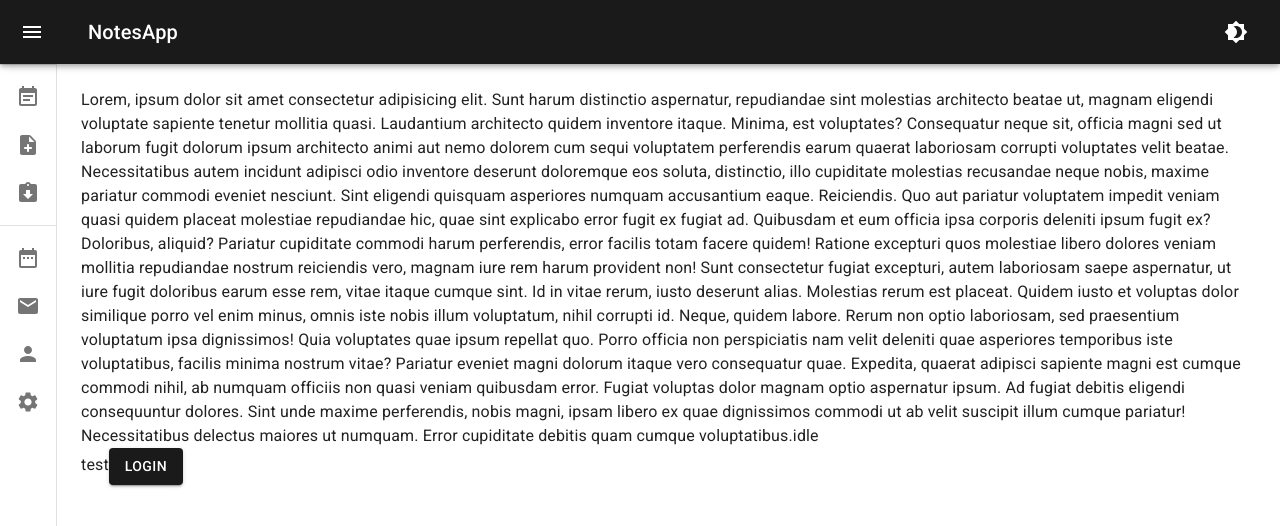
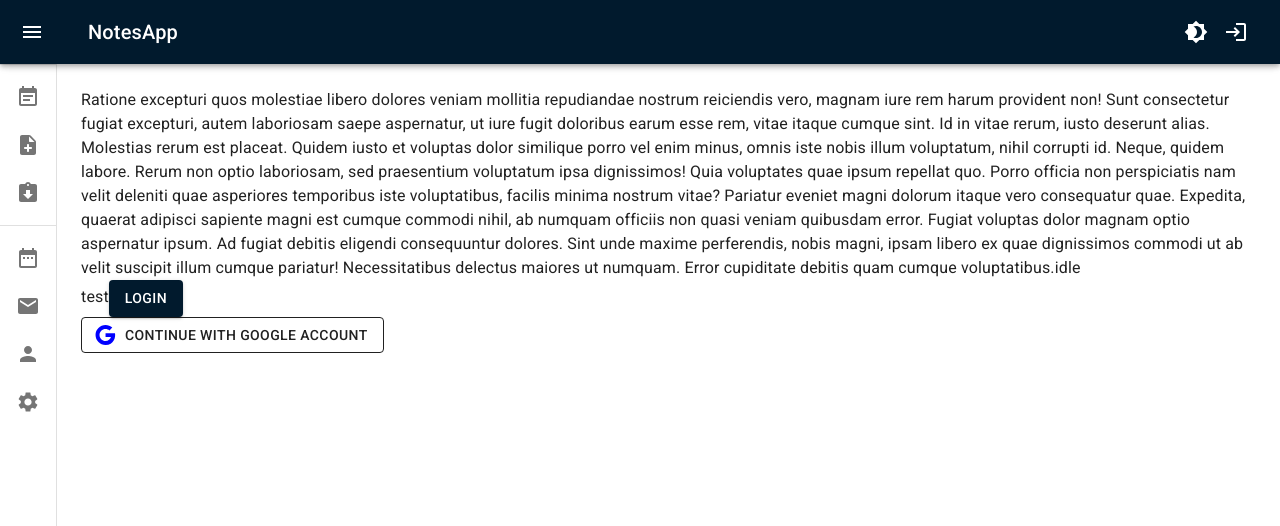
Before and after one commit to motakjan/NotesApp, a React (Create React App) app in the folder client/: page /login in a window 1280 px wide. Shown: the top 526 px of the page. Built offline with nearby package versions, Linux system fonts and the light colour scheme.

Commit message:
created basic themes and added loginwith button

```diff
--- a/client/src/App.tsx
+++ b/client/src/App.tsx
@@ -1,5 +1,7 @@
 import Box from '@mui/material/Box';
 import { Authentication } from './pages/Authentication';
+import GoogleIcon from '@mui/icons-material/Google';
+import { LoginWithButton } from './components/UI/LoginWithButton/LoginWithButton';
 
 export const App: React.FC = () => (
     <Box
@@ -7,39 +9,31 @@ export const App: React.FC = () => (
             width: '100%',
         }}
     >
-        Lorem, ipsum dolor sit amet consectetur adipisicing elit. Sunt harum
-        distinctio aspernatur, repudiandae sint molestias architecto beatae ut,
-        magnam eligendi voluptate sapiente tenetur mollitia quasi. Laudantium
-        architecto quidem inventore itaque. Minima, est voluptates? Consequatur
-        neque sit, officia magni sed ut laborum fugit dolorum ipsum architecto
-        animi aut nemo dolorem cum sequi voluptatem perferendis earum quaerat
-        laboriosam corrupti voluptates velit beatae. Necessitatibus autem
-        incidunt adipisci odio inventore deserunt doloremque eos soluta,
-        distinctio, illo cupiditate molestias recusandae neque nobis, maxime
-        pariatur commodi eveniet nesciunt. Sint eligendi quisquam asperiores
-        numquam accusantium eaque. Reiciendis. Quo aut pariatur voluptatem
-        impedit veniam quasi quidem placeat molestiae repudiandae hic, quae sint
-        explicabo error fugit ex fugiat ad. Quibusdam et eum officia ipsa
-        corporis deleniti ipsum fugit ex? Doloribus, aliquid? Pariatur
-        cupiditate commodi harum perferendis, error facilis totam facere quidem!
-        Ratione excepturi quos molestiae libero dolores veniam mollitia
-        repudiandae nostrum reiciendis vero, magnam iure rem harum provident
-        non! Sunt consectetur fugiat excepturi, autem laboriosam saepe
-        aspernatur, ut iure fugit doloribus earum esse rem, vitae itaque cumque
-        sint. Id in vitae rerum, iusto deserunt alias. Molestias rerum est
-        placeat. Quidem iusto et voluptas dolor similique porro vel enim minus,
-        omnis iste nobis illum voluptatum, nihil corrupti id. Neque, quidem
-        labore. Rerum non optio laboriosam, sed praesentium voluptatum ipsa
-        dignissimos! Quia voluptates quae ipsum repellat quo. Porro officia non
-        perspiciatis nam velit deleniti quae asperiores temporibus iste
-        voluptatibus, facilis minima nostrum vitae? Pariatur eveniet magni
-        dolorum itaque vero consequatur quae. Expedita, quaerat adipisci
-        sapiente magni est cumque commodi nihil, ab numquam officiis non quasi
-        veniam quibusdam error. Fugiat voluptas dolor magnam optio aspernatur
-        ipsum. Ad fugiat debitis eligendi consequuntur dolores. Sint unde maxime
-        perferendis, nobis magni, ipsam libero ex quae dignissimos commodi ut ab
-        velit suscipit illum cumque pariatur! Necessitatibus delectus maiores ut
-        numquam. Error cupiditate debitis quam cumque voluptatibus.
+            Ratione excepturi quos molestiae libero dolores veniam mollitia
+            repudiandae nostrum reiciendis vero, magnam iure rem harum provident
+            non! Sunt consectetur fugiat excepturi, autem laboriosam saepe
+            aspernatur, ut iure fugit doloribus earum esse rem, vitae itaque
+            cumque sint. Id in vitae rerum, iusto deserunt alias. Molestias
+            rerum est placeat. Quidem iusto et voluptas dolor similique porro
+            vel enim minus, omnis iste nobis illum voluptatum, nihil corrupti
+            id. Neque, quidem labore. Rerum non optio laboriosam, sed
+            praesentium voluptatum ipsa dignissimos! Quia voluptates quae ipsum
+            repellat quo. Porro officia non perspiciatis nam velit deleniti quae
+            asperiores temporibus iste voluptatibus, facilis minima nostrum
+            vitae? Pariatur eveniet magni dolorum itaque vero consequatur quae.
+            Expedita, quaerat adipisci sapiente magni est cumque commodi nihil,
+            ab numquam officiis non quasi veniam quibusdam error. Fugiat
+            voluptas dolor magnam optio aspernatur ipsum. Ad fugiat debitis
+            eligendi consequuntur dolores. Sint unde maxime perferendis, nobis
+            magni, ipsam libero ex quae dignissimos commodi ut ab velit suscipit
+            illum cumque pariatur! Necessitatibus delectus maiores ut numquam.
+            Error cupiditate debitis quam cumque voluptatibus.
         <Authentication />
+        <LoginWithButton
+            icon={ <GoogleIcon /> }
+            text="Continue with Google account"
+            type="google"
+            color="blue"
+        />
     </Box>
 );
--- a/client/src/assets/theme.ts
+++ b/client/src/assets/theme.ts
@@ -3,34 +3,32 @@ import { PaletteMode } from '@mui/material';
 export const getCurrentTheme = (mode: PaletteMode) => ({
     palette: {
         mode,
-        ...mode === 'light'
+        ...(mode === 'light'
             ? {
                 primary: {
-                    light: '#393939',
-                    main: '#1a1a1a',
-                    dark: 'rgba(255,12,61,0.86)',
-                    contrastText: '#fff',
+                    main: '#011a2d',
+                    dark: '#062843',
                 },
                 secondary: {
-                    light: 'rgba(255,45,88,0.86)',
-                    main: 'rgba(255,12,61,0.86)',
-                    dark: '#b71a25',
-                    contrastText: '#000',
+                    main: '#FFB500',
+                    dark: '#ffc83e',
+                    light: '#f9c049',
                 },
             }
             : {
                 primary: {
-                    light: '#393939',
-                    main: '#1a1a1a',
-                    dark: 'rgba(255,12,61,0.86)',
-                    contrastText: '#fff',
+                    main: '#011a2d',
+                    dark: '#062843',
                 },
                 secondary: {
-                    light: 'rgba(255,45,88,0.86)',
-                    main: 'rgba(255,12,61,0.86)',
-                    dark: '#b71a25',
-                    contrastText: '#000',
+                    main: '#FFB500',
+                    dark: '#ffc83e',
+                    light: '#f9c049',
                 },
-            },
+                background: {
+                    default: '#091c2b',
+                    paper: '#00101c',
+                },
+            }),
     },
 });
--- a/client/src/components/Layout/Layout.tsx
+++ b/client/src/components/Layout/Layout.tsx
@@ -2,6 +2,7 @@ import { ThemeProvider } from '@emotion/react';
 import { createTheme, CssBaseline, Tooltip } from '@mui/material';
 import { getCurrentTheme } from '../../assets/theme';
 import { useColorMode } from '../../context/ColorModeContext';
+import React, { useState } from 'react';
 import Box from '@mui/material/Box';
 import Toolbar from '@mui/material/Toolbar';
 import List from '@mui/material/List';
@@ -24,13 +25,15 @@ import SettingsIcon from '@mui/icons-material/Settings';
 import { DrawerHeader, Drawer, AppBar } from './LayoutStyledComponents';
 import Brightness4Icon from '@mui/icons-material/Brightness4';
 import Brightness7Icon from '@mui/icons-material/Brightness7';
-import React from 'react';
+import LoginIcon from '@mui/icons-material/Login';
+import LogoutIcon from '@mui/icons-material/Logout';
 
 const tasksIcons = [<EventNoteIcon />, <NoteAddRoundedIcon />, <AssignmentReturnedIcon /> ];
 const profileIcons = [<DateRangeIcon />, <MailIcon />, <PersonIcon />, <SettingsIcon />];
 
 export const Layout: React.FC<React.ReactNode> = ({ children }) => {
     const { mode, toggleColorMode } = useColorMode();
+    const [isLoggedIn, _setIsLoggedIn] = useState<boolean>(false);
 
     const theme = React.useMemo(
         () => createTheme(getCurrentTheme(mode)),
@@ -93,6 +96,14 @@ export const Layout: React.FC<React.ReactNode> = ({ children }) => {
                                 color="inherit"
                             >
                                 {mode === 'dark' ? <Brightness7Icon /> : <Brightness4Icon />}
+                            </IconButton>
+                        </Tooltip>
+                        <Tooltip
+                            title={isLoggedIn ? 'Logout' : 'Login'}
+                            color="inherit"
+                        >
+                            <IconButton>
+                                {isLoggedIn ?<LogoutIcon /> : <LoginIcon /> }
                             </IconButton>
                         </Tooltip>
                     </Toolbar>
--- /dev/null
+++ b/client/src/components/UI/LoginWithButton/LoginWithButton.tsx
@@ -0,0 +1,30 @@
+import { Button, IconButton } from '@mui/material';
+
+interface LoginWithButtonProps {
+  icon: JSX.Element;
+  text: string;
+  type: string;
+  color: string;
+}
+
+export const LoginWithButton = ({ icon, text, type, color }: LoginWithButtonProps) => {
+    console.log(type);
+    return (
+        <Button
+            variant="outlined"
+            color="inherit"
+            startIcon={
+                <IconButton
+                    sx={{
+                        color,
+                        p: 0
+                    }}
+                >
+                    {icon}
+                </IconButton>
+            }
+        >
+            {text}
+        </Button>
+    )
+}
```
Also changed, not shown: client/src/hooks/useLocalStorage.tsx (added, +21 -0 lines).
